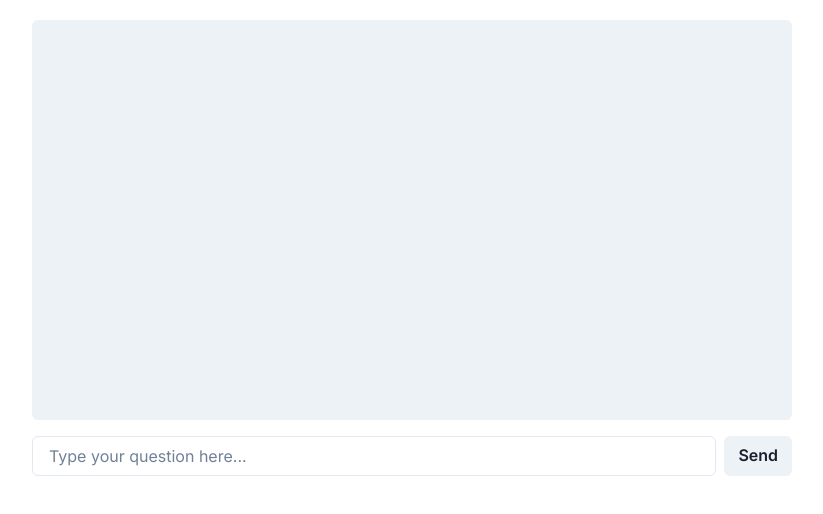
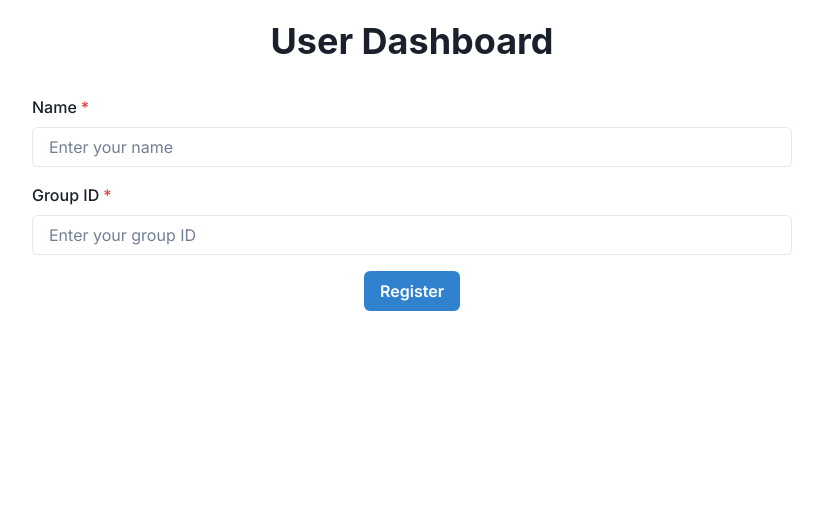
Before and after one commit to DarkCodePE/chatbot-rag-front, a Next.js app: page / in a window 1280 px wide. Shown: the top 514 px of the page, without its empty margins (228-1051 px from the left). Built offline with nearby package versions, Linux system fonts and the light colour scheme.

Commit message:
add chat interface

```diff
--- a/src/app/api/ask/route.ts
+++ b/src/app/api/ask/route.ts
@@ -2,7 +2,7 @@
 import { NextResponse } from 'next/server';
 import axios from 'axios';
 
-const API_URL = process.env.API_URL_IA || 'http://104.130.168.24:30007';
+const API_URL = process.env.API_URL_IA || 'https://orlandokuan.org';
 
 export async function POST(request: Request) {
   try {
--- a/src/app/api/users/route.ts
+++ b/src/app/api/users/route.ts
@@ -2,7 +2,7 @@
 import type { NextApiRequest, NextApiResponse } from 'next';
 import axios from 'axios';
 
-const API_URL = process.env.API_URL_IA || 'http://104.130.168.24:30007';
+const API_URL = process.env.API_URL_IA || 'https://orlandokuan.org';
 
 export default async function handler(req: NextApiRequest, res: NextApiResponse) {
     if (req.method === 'GET') {
--- /dev/null
+++ b/src/app/components/ChatInterface.tsx
@@ -0,0 +1,93 @@
+import React, { useState } from 'react';
+import { Box, VStack, Input, Button, Text, Flex } from '@chakra-ui/react';
+import axios from 'axios';
+
+interface Message {
+    type: 'user' | 'bot' | 'error';
+    content: string;
+    runId?: string;
+}
+
+interface ChatInterfaceProps {
+    groupId: string;
+}
+
+export const ChatInterface: React.FC<ChatInterfaceProps> = ({ groupId }) => {
+    const [question, setQuestion] = useState('');
+    const [chatHistory, setChatHistory] = useState<Message[]>([]);
+    const [isLoading, setIsLoading] = useState(false);
+
+    const handleSubmit = async () => {
+        if (!question.trim()) return;
+
+        setIsLoading(true);
+        const newMessage: Message = { type: 'user', content: question };
+        setChatHistory(prev => [...prev, newMessage]);
+
+        try {
+            const response = await axios.post('/api/ask', {
+                text: question,
+                group_id: groupId
+            });
+
+            const botMessage: Message = {
+                type: 'bot',
+                content: response.data.response,
+                runId: response.data.run_id
+            };
+            setChatHistory(prev => [...prev, botMessage]);
+        } catch (error) {
+            console.error('Error:', error);
+            const errorMessage: Message = { type: 'error', content: 'An error occurred. Please try again.' };
+            setChatHistory(prev => [...prev, errorMessage]);
+        }
+
+        setIsLoading(false);
+        setQuestion('');
+    };
+
+    const handleFeedback = async (runId: string, score: number) => {
+        try {
+            await axios.post('/api/feedback', {
+                run_id: runId,
+                score: score
+            });
+            console.log('Feedback sent successfully');
+        } catch (error) {
+            console.error('Error sending feedback:', error);
+        }
+    };
+
+    return (
+        <VStack spacing={4} align="stretch">
+            <Box bg="gray.100" p={4} borderRadius="md" height="400px" overflowY="auto">
+                {chatHistory.map((message, index) => (
+                    <Box
+                        key={index}
+                        bg={message.type === 'user' ? 'blue.100' : message.type === 'bot' ? 'green.100' : 'red.100'}
+                        p={2}
+                        borderRadius="md"
+                        mb={2}
+                    >
+                        <Text>{message.content}</Text>
+                        {message.type === 'bot' && message.runId && (
+                            <Flex mt={2}>
+                                <Button size="sm" onClick={() => handleFeedback(message.runId!, 1)} mr={2}>👍</Button>
+                                <Button size="sm" onClick={() => handleFeedback(message.runId!, 0)}>👎</Button>
+                            </Flex>
+                        )}
+                    </Box>
+                ))}
+            </Box>
+            <Flex>
+                <Input
+                    value={question}
+                    onChange={(e) => setQuestion(e.target.value)}
+                    placeholder="Type your question here..."
+                    mr={2}
+                />
+                <Button onClick={handleSubmit} isLoading={isLoading}>Send</Button>
+            </Flex>
+        </VStack>
+    );
+};
--- /dev/null
+++ b/src/app/components/Dashboard.tsx
@@ -0,0 +1,37 @@
+import React, { useState } from 'react';
+import { Box, VStack, Heading } from '@chakra-ui/react';
+import { UserRegistration } from './UserRegistration';
+import { ChatInterface } from './ChatInterface';
+
+interface User {
+    name: string;
+    group_id: string;
+}
+
+export const Dashboard: React.FC = () => {
+    const [user, setUser] = useState<User | null>(null);
+
+    const handleRegistrationSuccess = (userData: User) => {
+        setUser(userData);
+    };
+
+    return (
+        <Box maxWidth="800px" margin="auto" p={5}>
+            <VStack spacing={8} align="stretch">
+                <Heading as="h1" size="xl" textAlign="center">
+                    User Dashboard
+                </Heading>
+                {!user ? (
+                    <UserRegistration onRegistrationSuccess={handleRegistrationSuccess} />
+                ) : (
+                    <>
+                        <Heading as="h2" size="lg">
+                            Welcome, {user.name}!
+                        </Heading>
+                        <ChatInterface groupId={user.group_id} />
+                    </>
+                )}
+            </VStack>
+        </Box>
+    );
+};
--- a/src/app/components/UserRegistration.tsx
+++ b/src/app/components/UserRegistration.tsx
@@ -1,35 +1,57 @@
 import React, { useState } from 'react';
-import { ChakraProvider, Box, VStack, Input, Button, Text, useToast } from '@chakra-ui/react';
-import axios, { AxiosError } from 'axios';
-import { User, UserCreate } from '../types/user';
+import {
+    Box,
+    Button,
+    FormControl,
+    FormLabel,
+    FormErrorMessage,
+    Input,
+    VStack,
+    useToast,
+} from '@chakra-ui/react';
+import axios from 'axios';
 
-export function UserRegistration() {
+interface User {
+    name: string;
+    group_id: string;
+}
+
+interface UserRegistrationProps {
+    onRegistrationSuccess: (user: User) => void;
+}
+
+export const UserRegistration: React.FC<UserRegistrationProps> = ({ onRegistrationSuccess }) => {
     const [name, setName] = useState('');
     const [groupId, setGroupId] = useState('');
-    const [user, setUser] = useState<User | null>(null);
     const [isLoading, setIsLoading] = useState(false);
     const toast = useToast();
 
-    const handleRegister = async (e: React.FormEvent) => {
+    const handleSubmit = async (e: React.FormEvent) => {
         e.preventDefault();
         setIsLoading(true);
+
         try {
-            const userCreate: UserCreate = { name, group_id: groupId };
-            const response = await axios.post<User>('/api/register', userCreate);
-            setUser(response.data);
+            console.log('Submitting registration:', { name, group_id: groupId });
+            const response = await axios.post<User>('/api/users/register', {
+                name,
+                group_id: groupId,
+            });
+
+            console.log('Registration response:', response.data);
             toast({
-                title: 'Registration successful',
+                title: 'Registration Successful',
                 description: `Welcome, ${response.data.name}!`,
                 status: 'success',
                 duration: 3000,
                 isClosable: true,
             });
+
+            onRegistrationSuccess(response.data);
         } catch (error) {
-            const axiosError = error as AxiosError;
-            console.error('Error registering user:', axiosError.response?.data || axiosError.message);
+            console.error('Registration error:', error);
             toast({
-                title: 'Registration failed',
-                description: 'There was an error registering. Please try again.',
+                title: 'Registration Failed',
+                description: 'There was an error registering your account. Please try again.',
                 status: 'error',
                 duration: 3000,
                 isClosable: true,
@@ -40,30 +62,28 @@ export function UserRegistration() {
     };
 
     return (
-        <ChakraProvider>
-            <Box maxWidth="400px" margin="auto" p={5}>
-                {!user ? (
-                    <form onSubmit={handleRegister}>
+        <Box as="form" onSubmit={handleSubmit}>
             <VStack spacing={4}>
+                <FormControl isRequired>
+                    <FormLabel>Name</FormLabel>
                     <Input
-                                placeholder="Enter your name"
                         value={name}
                         onChange={(e) => setName(e.target.value)}
+                        placeholder="Enter your name"
                     />
+                </FormControl>
+                <FormControl isRequired>
+                    <FormLabel>Group ID</FormLabel>
                     <Input
-                                placeholder="Enter your group ID"
                         value={groupId}
                         onChange={(e) => setGroupId(e.target.value)}
+                        placeholder="Enter your group ID"
                     />
+                </FormControl>
                 <Button type="submit" colorScheme="blue" isLoading={isLoading}>
                     Register
                 </Button>
             </VStack>
-                    </form>
-                ) : (
-                    <Text>Welcome, {user.name}! (Group: {user.group_id})</Text>
-                )}
         </Box>
-        </ChakraProvider>
     );
-}
+};
--- a/src/app/page.tsx
+++ b/src/app/page.tsx
@@ -1,95 +1,11 @@
-// pages/index.tsx
 'use client';
-import { useState } from 'react';
-import { ChakraProvider, Box, VStack, Input, Button, Text, Flex } from '@chakra-ui/react';
-import axios from 'axios';
-
-interface Message {
-  type: 'user' | 'bot' | 'error';
-  content: string;
-  runId?: string;
-}
+import { ChakraProvider } from '@chakra-ui/react';
+import { Dashboard } from '@/app/components/Dashboard';
 
 export default function Home() {
-  const [question, setQuestion] = useState('');
-  const [chatHistory, setChatHistory] = useState<Message[]>([]);
-  const [isLoading, setIsLoading] = useState(false);
-
-  const handleSubmit = async () => {
-    if (!question.trim()) return;
-
-    setIsLoading(true);
-    const newMessage: Message = { type: 'user', content: question };
-    setChatHistory(prev => [...prev, newMessage]);
-
-    try {
-      const response = await axios.post('/api/ask', {
-        text: question,
-        group_id: 'user_group_1' // You might want to make this dynamic
-      });
-
-      const botMessage: Message = {
-        type: 'bot',
-        content: response.data.response,
-        runId: response.data.run_id
-      };
-      setChatHistory(prev => [...prev, botMessage]);
-    } catch (error) {
-      console.error('Error:', error);
-      const errorMessage: Message = { type: 'error', content: 'An error occurred. Please try again.' };
-      setChatHistory(prev => [...prev, errorMessage]);
-    }
-
-    setIsLoading(false);
-    setQuestion('');
-  };
-
-  const handleFeedback = async (runId: string, score: number) => {
-    try {
-      await axios.post('/api/feedback', {
-        run_id: runId,
-        score: score
-      });
-      console.log('Feedback sent successfully');
-    } catch (error) {
-      console.error('Error sending feedback:', error);
-    }
-  };
-
   return (
-    <ChakraProvider>
-      <Box maxWidth="800px" margin="auto" p={5}>
-        <VStack spacing={4} align="stretch">
-          <Box bg="gray.100" p={4} borderRadius="md" height="400px" overflowY="auto">
-            {chatHistory.map((message, index) => (
-              <Box
-                key={index}
-                bg={message.type === 'user' ? 'blue.100' : message.type === 'bot' ? 'green.100' : 'red.100'}
-                p={2}
-                borderRadius="md"
-                mb={2}
-              >
-                <Text>{message.content}</Text>
-                {message.type === 'bot' && message.runId && (
-                  <Flex mt={2}>
-                    <Button size="sm" onClick={() => handleFeedback(message.runId!, 1)} mr={2}>👍</Button>
-                    <Button size="sm" onClick={() => handleFeedback(message.runId!, 0)}>👎</Button>
-                  </Flex>
-                )}
-              </Box>
-            ))}
-          </Box>
-          <Flex>
-            <Input
-              value={question}
-              onChange={(e) => setQuestion(e.target.value)}
-              placeholder="Type your question here..."
-              mr={2}
-            />
-            <Button onClick={handleSubmit} isLoading={isLoading}>Send</Button>
-          </Flex>
-        </VStack>
-      </Box>
-    </ChakraProvider>
+      <ChakraProvider>
+        <Dashboard />
+      </ChakraProvider>
   );
 }
```
Also changed, not shown: src/app/api/users/register/route.tsx (+12 -13 lines), src/app/register/page.tsx (added, +21 -0 lines), 1 other file (tests, documents, lock files or other folders). Lines whose indentation alone changed are shown as unchanged.
